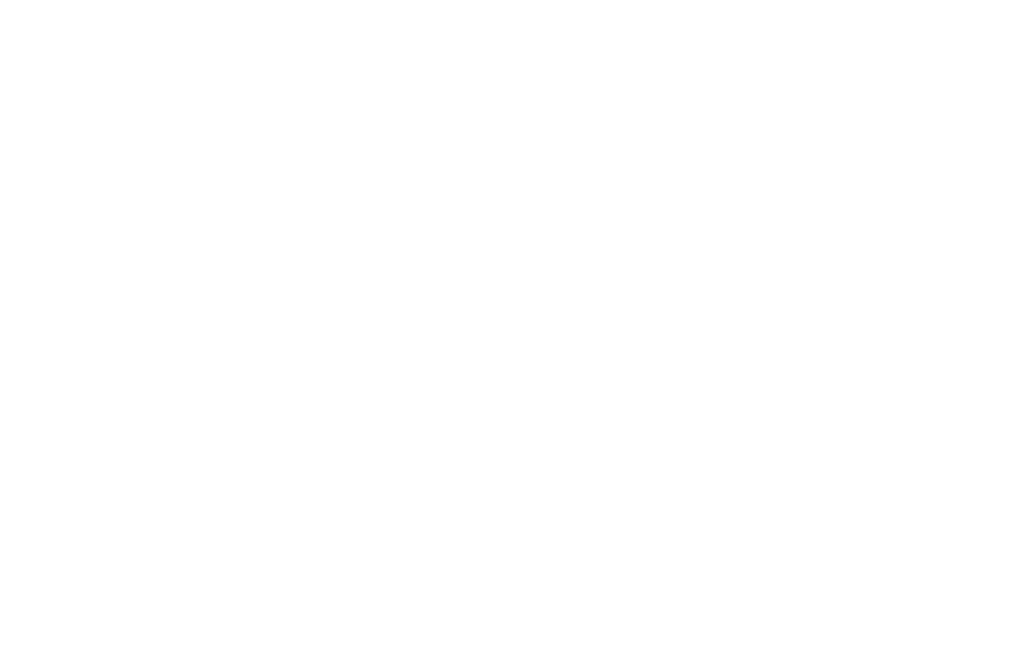
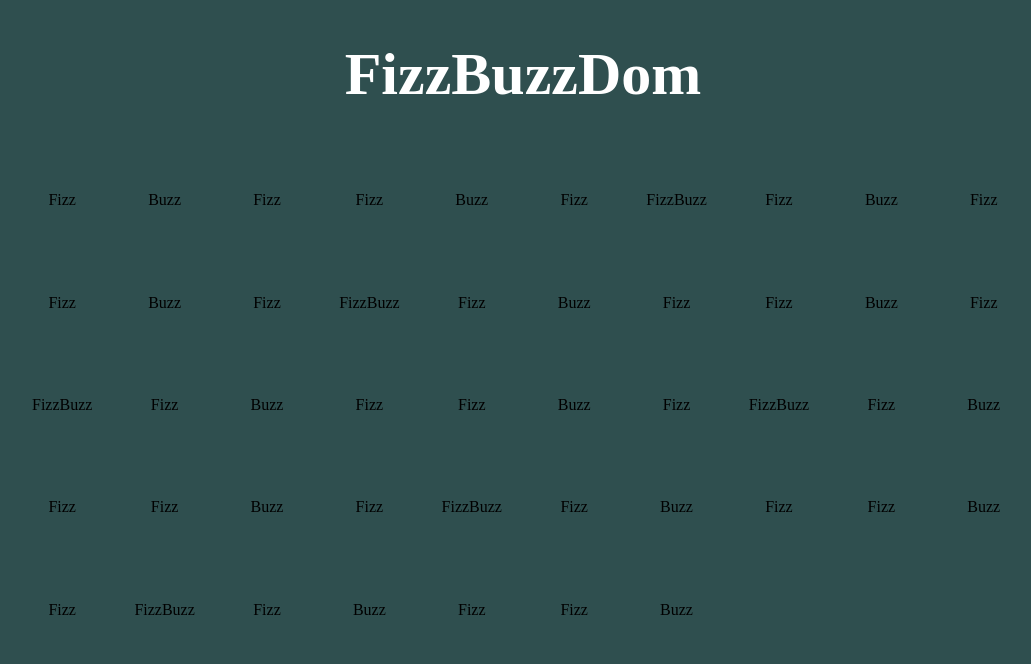
Before and after one commit to EgidioSperanza/js-fizzbuzzdom, a plain HTML site: page index.html in a window 1280 px wide. Shown: the whole page, without its empty margins (117-1148 px from the left). Drawn offline with Linux system fonts and the light colour scheme.

Commit message:
Milestone 2

```diff
--- a/css/style.css
+++ b/css/style.css
@@ -1,5 +1,47 @@
 * {
-margin:0;
-padding:0;
-box-sizing:border-box;
+  margin: 0;
+  padding: 0;
+  box-sizing: border-box;
 }
+
+body {
+  background-color: darkslategray;
+}
+
+h1 {
+  font-size: 60px;
+  color: white;
+  margin: 40px 0;
+  text-align: center;
+}
+
+.container {
+  width: 80vw;
+  margin: 0 auto;
+  display: flex;
+  flex-wrap: wrap;
+}
+
+.number_box {
+  width: calc(80vw / 10 - 20px);
+  height: calc(80vw / 10 - 20px);
+  margin: 10px;
+  display: flex;
+  justify-content: center;
+  align-items: center;
+}
+
+@media screen and (max-width: 1000px) {
+  h1 {
+    font-size: 40px;
+    margin: 20px 0;
+  }
+
+  .container {
+    width: 90vw;
+  }
+  .number_box {
+    width: calc(90vw / 5 - 20px);
+    height: calc(90vw / 5 - 20px);
+  }
+}
--- a/index.html
+++ b/index.html
@@ -11,6 +11,10 @@
     <title>FizzBuzzDom</title>
 </head>
 <body>
+    <h1>FizzBuzzDom</h1>
+    <div class="container">
+
+    </div>
 
     <script src="./js/main.js"></script>
 </body>
--- a/js/main.js
+++ b/js/main.js
@@ -2,18 +2,32 @@
 // [X] MILESTONE 1
 //      Per i multipli di 3 stampi “Fizz” al posto del numero e per i multipli di 5 stampi Buzz.
 //      Per i numeri che sono sia multipli di 3 che di 5 stampi FizzBuzz.
-// [ ] MILESTONE 2
+// [X] MILESTONE 2
 //      Dato un container nel DOM, appendi un elemento html con il numero o la stringa corretta.
 // [ ] MILESTONE 3
 //      Applica uno stile differente a seconda del valore dell’indice per i multipli di 3,
 //      per i multipli di 5 e per i valori che sono sia multipli di 3 che di 5.
 
-for(let i=1; i<=100;i++){
-    if(i%3===0 && i%5 ===0){
-        console.log('FizzBuzz');
-    }else if(i%3===0){
-        console.log('Fizz');
-    }else if(i%5===0){
-        console.log('Buzz');
-    }else {console.log(i);}
+const container = document.querySelector('body > div');
+const genericClass = 'number_box';
+const fizzClass = 'fizz';
+const buzzClass = 'buzz';
+const fizzBuzzClass = 'fizz_buzz';
+const fizz = `<div class="${genericClass} ${fizzClass}"><span>Fizz</span></div>`;
+const buzz = `<div class="${genericClass} ${buzzClass}"><span>Buzz</span></div>`;
+const fizzBuzz = `<div class="${genericClass} ${fizzBuzzClass}"><span>FizzBuzz</span></div>`;
+for (let i = 1; i <= 100; i++) {
+  if (i % 3 === 0 && i % 5 === 0) {
+    container.innerHTML+= fizzBuzz;
+    console.log("FizzBuzz");
+    } else if (i % 3 === 0) {
+    container.innerHTML+= fizz;
+    console.log("Fizz");
+  } else if (i % 5 === 0) {
+    container.innerHTML+= buzz;
+    console.log("Buzz");
+  } else {
+    container.innerHTML+=`<div class="${genericClass}><span>${i}</span></div>`;
+    console.log(i);
+  }
 }
```
